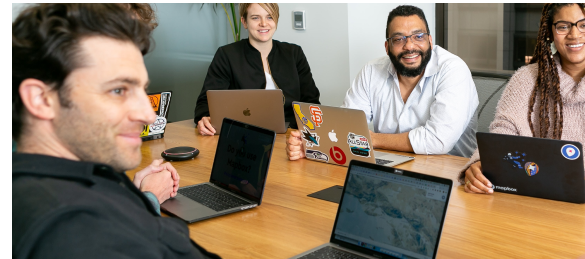
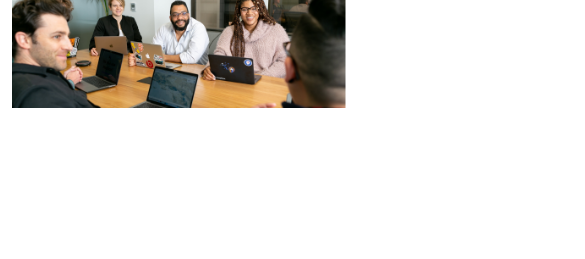
Before and after one commit to lucodego/7dayofcode, a plain HTML site: page index.html in a window 390 px wide. Shown: the part 803-1062 px from the top of the page, 585 px wide, since content can reach past the window. After the commit the page ends 911 px from the top, so only its background shows below. Drawn offline with Linux system fonts and the light colour scheme.

Commit message:
mediaquery

```diff
--- a/CSS/style.css
+++ b/CSS/style.css
@@ -109,7 +109,5 @@ article{
 #recruta{
   display: flex;
   flex-direction: column;
+  align-items: center;
 }
-#reuniao{
-    margin: auto
-}
--- a/style-mediaq.css
+++ b/style-mediaq.css
@@ -7,4 +7,8 @@
     button{
         display: block;
     }
+    #reuniao{
+        width: 100%;
+
+    }
 }
```
